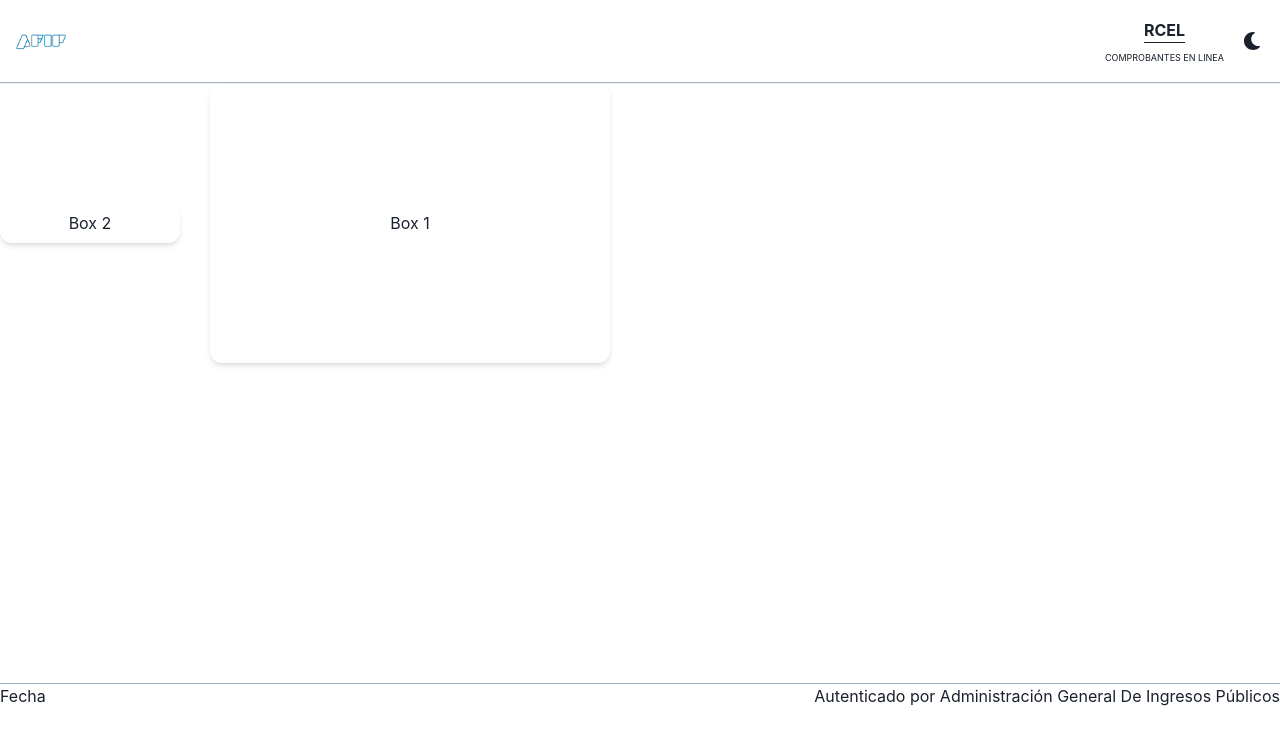
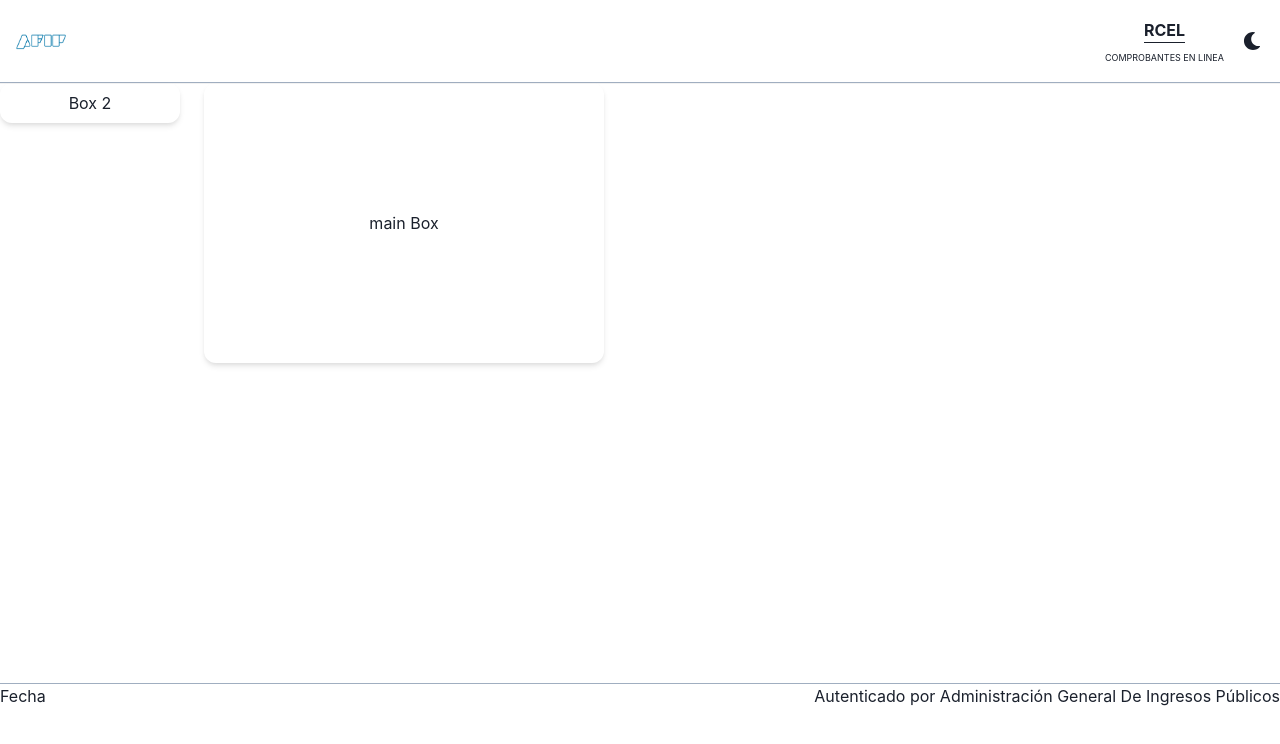
Before and after one commit to Sebastians349/ui-rcel, a React (Create React App) app: page / in a window 1280 px wide. Shown: the top 744 px of the page. Built offline with nearby package versions, Linux system fonts and the light colour scheme.

Commit message:
add commit

```diff
--- a/src/App.js
+++ b/src/App.js
@@ -1,8 +1,8 @@
 import React from 'react';
 import { ChakraProvider, Box, theme } from '@chakra-ui/react';
-import Header from './components/Header';
-import Main from './components/Main';
-import Footer from './components/Footer';
+import Header from './containers/Header';
+import Main from './containers/Main';
+import Footer from './containers/Footer';
 
 function App() {
   return (
--- a/src/components/Main.js
+++ /dev/null
@@ -1,23 +0,0 @@
-import React from 'react';
-import { Box, Stack, Center, Wrap, WrapItem } from '@chakra-ui/layout';
-
-const Main = () => {
-  return (
-    <Stack direction={['column', 'row']} spacing="24px" h="75vh">
-      <Wrap spacing="30px" align="center">
-        <WrapItem>
-          <Center w="180px" h="40px" boxShadow="md" borderRadius="xl">
-            Box 2
-          </Center>
-        </WrapItem>
-        <WrapItem>
-          <Center w="400px" h="280px" boxShadow="md" borderRadius="xl">
-            Box 1
-          </Center>
-        </WrapItem>
-      </Wrap>
-    </Stack>
-  );
-};
-
-export default Main;
--- /dev/null
+++ b/src/components/MainBox.js
@@ -0,0 +1,15 @@
+import React from 'react';
+import { Center, Wrap, WrapItem } from '@chakra-ui/layout';
+const MainBox = () => {
+  return (
+    <Wrap>
+      <WrapItem>
+        <Center w="400px" h="280px" boxShadow="md" borderRadius="xl">
+          main Box
+        </Center>
+      </WrapItem>
+    </Wrap>
+  );
+};
+
+export default MainBox;
--- a/src/components/Header.js
+++ b/src/containers/Header.js
@@ -9,7 +9,7 @@ import {
   Text,
   VStack,
 } from '@chakra-ui/react';
-import { ColorModeSwitcher } from '../ColorModeSwitcher';
+import { ColorModeSwitcher } from '../lib/ColorModeSwitcher';
 
 const Header = () => {
   return (
--- /dev/null
+++ b/src/containers/Main.js
@@ -0,0 +1,15 @@
+import React from 'react';
+import { Box, Stack, Center, Wrap, WrapItem } from '@chakra-ui/layout';
+import MainBox from '../components/MainBox';
+import UserBox from '../components/UserBox';
+
+const Main = () => {
+  return (
+    <Stack direction={['column', 'row']} spacing="24px" h="75vh">
+      <UserBox />
+      <MainBox />
+    </Stack>
+  );
+};
+
+export default Main;
```
Also changed, not shown: src/containers/Footer.js (renamed from src/components/Footer.js), src/lib/ColorModeSwitcher.js (renamed from src/ColorModeSwitcher.js), src/lib/setupTests.js (renamed from src/setupTests.js), src/lib/test-utils.js (renamed from src/test-utils.js), 1 other file (tests, documents, lock files or other folders).
